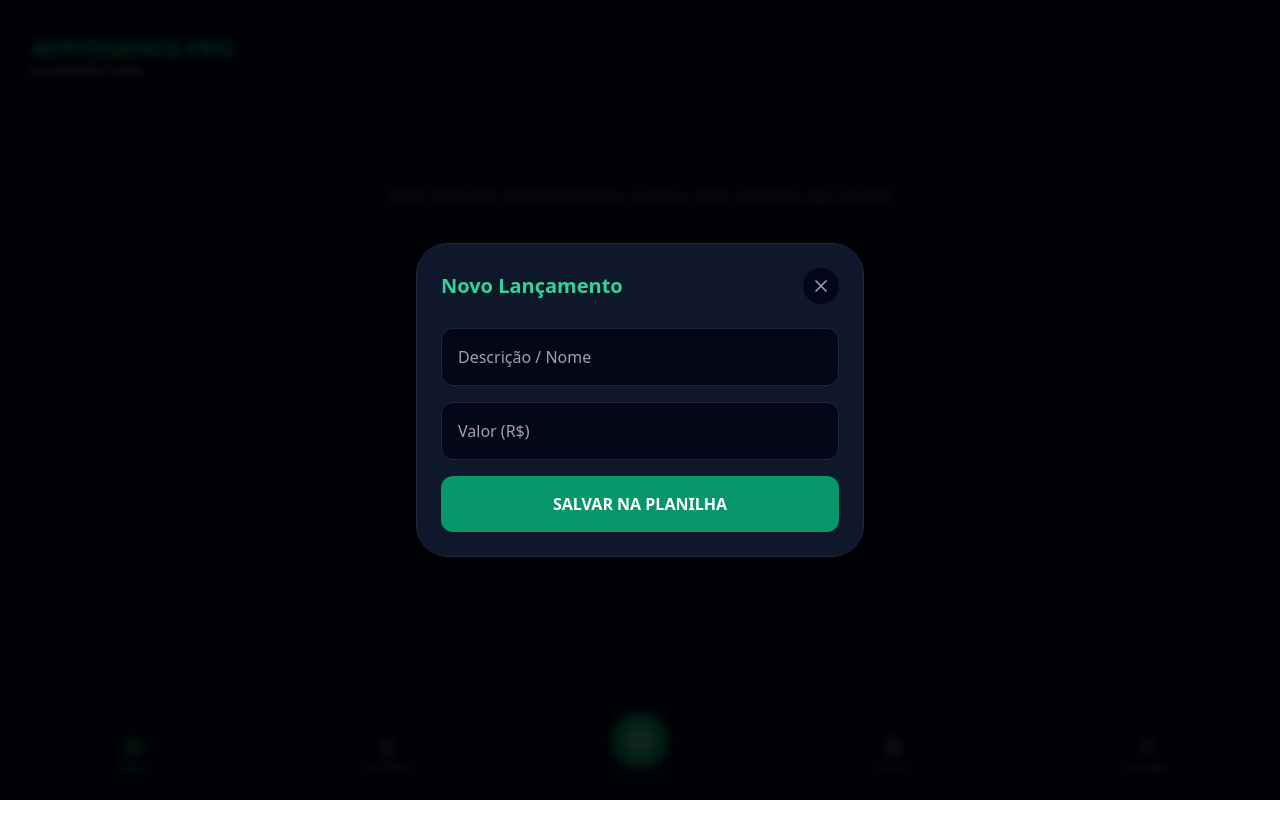
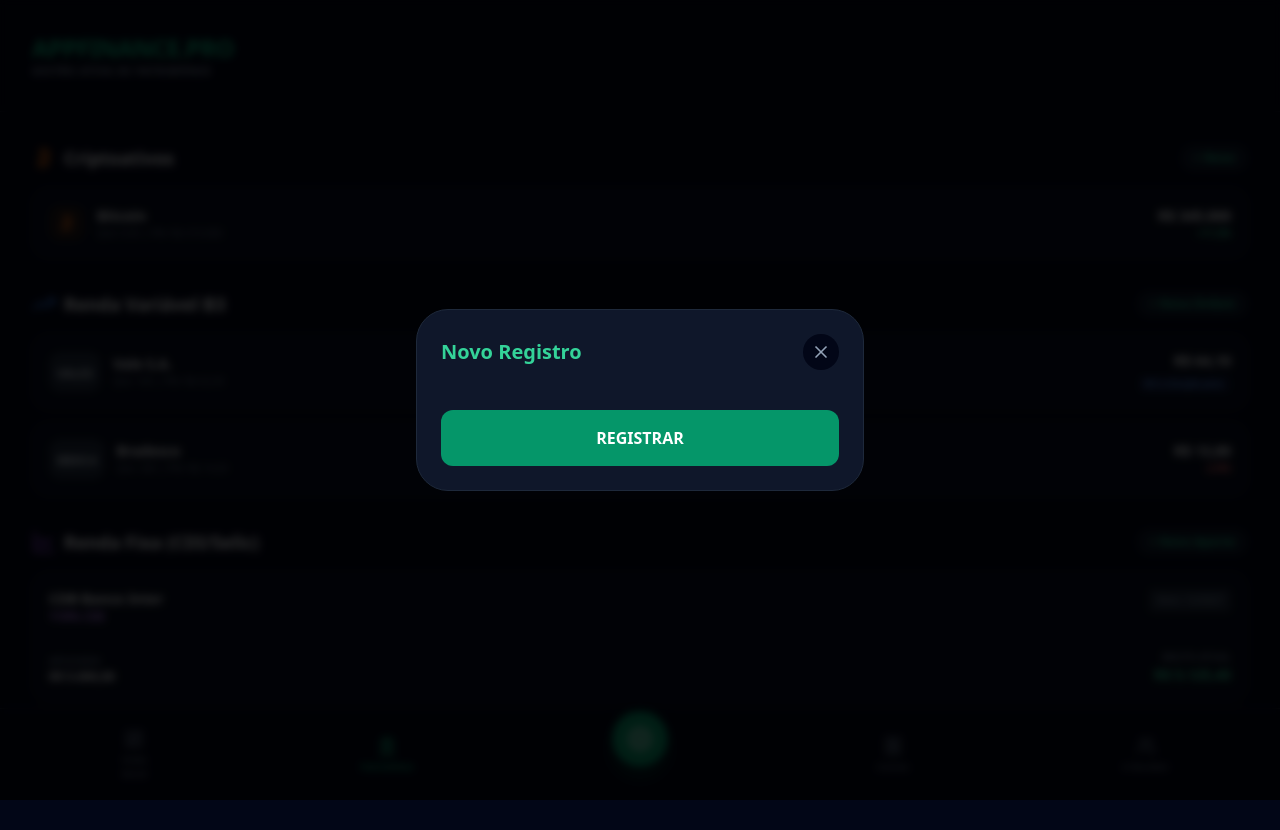
Before and after one commit to cravinhossp5/app_finance, a Next.js app: page / in a window 1280 px wide. Both pictures are taken after a click on the button 639 px from the left and 740 px from the top of the page. Before the commit the page ends 800 px from the top, so only its background shows below. Built offline with nearby package versions, Linux system fonts and the light colour scheme.

Commit message:
Update page.js

```diff
--- a/src/app/page.js
+++ b/src/app/page.js
@@ -2,50 +2,38 @@
 
 import { useState } from 'react';
 import {
-  Wallet, TrendingUp, ArrowUpCircle, ArrowDownCircle,
-  PieChart, LayoutDashboard, Receipt, Users, PlusCircle,
-  Landmark, Car, X, CheckCircle, Trash2
+  Wallet, TrendingUp, PieChart, LayoutDashboard, Receipt, Users, PlusCircle,
+  Landmark, Car, X, CheckCircle, Trash2, Bitcoin, LineChart, History, RefreshCw, CalendarClock
 } from 'lucide-react';
 
 export default function Dashboard() {
-  const [activeTab, setActiveTab] = useState('dashboard');
+  const [activeTab, setActiveTab] = useState('patrimonio');
   const [isModalOpen, setIsModalOpen] = useState(false);
-
-  // Estados dos formulários dinâmicos
-  const [formData, setFormData] = useState({
-    nome: '', valor: '', data: '', prazo: '', juros: '', status: 'Pendente', obs: ''
-  });
-
-  const handleLancar = () => {
-    // Aqui entrará o fetch para a API enviando { action: 'adicionar', dados: [...] }
-    console.log("Enviando para a planilha:", activeTab, formData);
-    setIsModalOpen(false);
-    setFormData({ nome: '', valor: '', data: '', prazo: '', juros: '', status: 'Pendente', obs: '' });
-  };
+  const [modalType, setModalType] = useState(''); // 'acao', 'rendafixa', 'cripto', 'divida', 'conta'
 
   return (
     <main className="min-h-screen bg-slate-950 text-slate-50 pb-24 font-sans relative">
       <header className="sticky top-0 z-10 bg-slate-950/80 backdrop-blur-md border-b border-slate-800/60 p-4 md:p-8 flex justify-between items-center">
         <div>
           <h1 className="text-xl md:text-2xl font-black tracking-tight text-emerald-500">APPFINANCE.PRO</h1>
-          <p className="text-slate-400 text-[10px] uppercase tracking-widest font-bold">Autonomia Total</p>
+          <p className="text-slate-400 text-[10px] uppercase tracking-widest font-bold">Gestão Ativa de Patrimônio</p>
         </div>
       </header>
 
       <div className="p-4 md:p-8">
         {activeTab === 'dashboard' && <DashboardView />}
-        {activeTab === 'patrimonio' && <PatrimonioView />}
+        {activeTab === 'patrimonio' && <PatrimonioView setModalType={setModalType} setIsModalOpen={setIsModalOpen} />}
         {activeTab === 'contas' && <ContasFixasView />}
-        {activeTab === 'receber' && <AReceberView />}
+        {activeTab === 'receber' && <AReceberView setModalType={setModalType} setIsModalOpen={setIsModalOpen} />}
       </div>
 
-      {/* Botão Flutuante Central que abre o Modal de Lançamento */}
+      {/* Menu Fixo Inferior */}
       <nav className="fixed bottom-0 w-full bg-slate-950 border-t border-slate-800 flex justify-around items-center p-3 z-40 px-2 pb-safe">
-        <NavButton active={activeTab === 'dashboard'} onClick={() => setActiveTab('dashboard')} icon={<LayoutDashboard size={20} />} label="Início" />
+        <NavButton active={activeTab === 'dashboard'} onClick={() => setActiveTab('dashboard')} icon={<LayoutDashboard size={20} />} label="Visão Geral" />
         <NavButton active={activeTab === 'patrimonio'} onClick={() => setActiveTab('patrimonio')} icon={<Landmark size={20} />} label="Patrimônio" />
 
         <button
-          onClick={() => setIsModalOpen(true)}
+          onClick={() => { setModalType('geral'); setIsModalOpen(true); }}
           className="bg-emerald-600 text-white p-4 rounded-full shadow-lg shadow-emerald-900/50 hover:bg-emerald-500 active:scale-95 transition-all -translate-y-4 border-4 border-slate-950 flex-shrink-0"
         >
           <PlusCircle size={24} />
@@ -55,131 +43,222 @@ export default function Dashboard() {
         <NavButton active={activeTab === 'receber'} onClick={() => setActiveTab('receber')} icon={<Users size={20} />} label="A Receber" />
       </nav>
 
-      {/* Modal Dinâmico de Lançamento */}
+      {/* MODAL INTELIGENTE DE LANÇAMENTOS */}
       {isModalOpen && (
-        <div className="fixed inset-0 bg-black/80 backdrop-blur-sm z-50 flex items-end md:items-center justify-center p-4">
-          <div className="bg-slate-900 w-full max-w-md rounded-[2rem] border border-slate-800 p-6 animate-in slide-in-from-bottom-10">
-            <div className="flex justify-between items-center mb-6">
-              <h3 className="font-black text-xl text-emerald-400">
-                {activeTab === 'patrimonio' ? 'Adicionar Ativo' :
-                 activeTab === 'receber' ? 'Novo Devedor' :
-                 activeTab === 'contas' ? 'Nova Conta Fixa' : 'Novo Lançamento'}
-              </h3>
-              <button onClick={() => setIsModalOpen(false)} className="text-slate-400 hover:text-white p-2 bg-slate-950 rounded-full"><X size={20}/></button>
-            </div>
-
-            <div className="space-y-4">
-              <input type="text" placeholder="Descrição / Nome" className="w-full bg-slate-950 border border-slate-800 rounded-xl p-4 text-white focus:border-emerald-500 outline-none" value={formData.nome} onChange={(e) => setFormData({...formData, nome: e.target.value})} />
-
-              <div className="flex gap-4">
-                <input type="number" placeholder="Valor (R$)" className="w-full bg-slate-950 border border-slate-800 rounded-xl p-4 text-white focus:border-emerald-500 outline-none" value={formData.valor} onChange={(e) => setFormData({...formData, valor: e.target.value})} />
-
-                {/* Campos Específicos por Aba */}
-                {(activeTab === 'receber' || activeTab === 'contas') && (
-                  <input type="date" className="w-full bg-slate-950 border border-slate-800 rounded-xl p-4 text-slate-400 focus:border-emerald-500 outline-none" value={formData.prazo} onChange={(e) => setFormData({...formData, prazo: e.target.value})} />
-                )}
-              </div>
-
-              {activeTab === 'receber' && (
-                <input type="text" placeholder="Juros (%) ou Multa Combinada" className="w-full bg-slate-950 border border-slate-800 rounded-xl p-4 text-white focus:border-emerald-500 outline-none" value={formData.juros} onChange={(e) => setFormData({...formData, juros: e.target.value})} />
-              )}
-
-              {activeTab === 'contas' && (
-                <select className="w-full bg-slate-950 border border-slate-800 rounded-xl p-4 text-white focus:border-emerald-500 outline-none" value={formData.status} onChange={(e) => setFormData({...formData, status: e.target.value})}>
-                  <option value="Pendente">Pendente</option>
-                  <option value="Pago">Pago</option>
-                </select>
-              )}
-
-              <button onClick={handleLancar} className="w-full bg-emerald-600 text-white font-black py-4 rounded-xl hover:bg-emerald-500 transition-colors mt-4">
-                SALVAR NA PLANILHA
-              </button>
-            </div>
-          </div>
-        </div>
+        <LancamentoModal
+          tipo={modalType}
+          onClose={() => setIsModalOpen(false)}
+        />
       )}
     </main>
   );
 }
 
-// Sub-componente: Visão da Aba Contas (Com Toggle de Pago/Pendente)
-function ContasFixasView() {
+/* =========================================================================
+   VISÕES AVANÇADAS DAS ABAS
+========================================================================= */
+
+function PatrimonioView({ setModalType, setIsModalOpen }) {
   return (
-    <div className="animate-in fade-in slide-in-from-bottom-4 duration-500">
-      <h2 className="text-xl font-bold mb-6 flex items-center gap-2"><Receipt className="text-red-400"/> Contas do Mês</h2>
-      <div className="space-y-4">
-        <EditableItemCard icon={<Receipt className="text-red-400" />} title="Faculdade Estácio" subtitle="Venc: 10/05" value="R$ 450,00" initialStatus="Pendente" />
-        <EditableItemCard icon={<Car className="text-slate-400" />} title="IPVA Gol G6" subtitle="Venc: 15/05" value="R$ 300,00" initialStatus="Pago" />
+    <div className="animate-in fade-in slide-in-from-bottom-4 duration-500 space-y-8">
+      {/* Criptomoedas */}
+      <section>
+        <div className="flex justify-between items-center mb-4">
+          <h2 className="text-lg font-bold flex items-center gap-2"><Bitcoin className="text-orange-500"/> Criptoativos</h2>
+          <button onClick={() => {setModalType('cripto'); setIsModalOpen(true)}} className="text-xs bg-slate-900 px-3 py-1 rounded-full text-emerald-500 font-bold border border-emerald-900/30">+ Novo</button>
+        </div>
+        <div className="space-y-3">
+          <AtivoCard ticker="BTC" nome="Bitcoin" qtd="0.05" pm="R$ 310.000" atual="R$ 345.000" variacao="+11.2%" isCripto />
+        </div>
+      </section>
+
+      {/* Renda Variável (Ações/FIIs) */}
+      <section>
+        <div className="flex justify-between items-center mb-4">
+          <h2 className="text-lg font-bold flex items-center gap-2"><TrendingUp className="text-blue-500"/> Renda Variável B3</h2>
+          <button onClick={() => {setModalType('acao'); setIsModalOpen(true)}} className="text-xs bg-slate-900 px-3 py-1 rounded-full text-emerald-500 font-bold border border-emerald-900/30">+ Nova Ordem</button>
+        </div>
+        <div className="space-y-3">
+          <AtivoCard ticker="VALE3" nome="Vale S.A." qtd="100" pm="R$ 62,50" atual="R$ 64,10" proventos="R$ 2,10/ação prev." />
+          <AtivoCard ticker="BBDC4" nome="Bradesco" qtd="300" pm="R$ 14,20" atual="R$ 13,80" variacao="-2.8%" />
+        </div>
+      </section>
+
+      {/* Renda Fixa */}
+      <section>
+        <div className="flex justify-between items-center mb-4">
+          <h2 className="text-lg font-bold flex items-center gap-2"><LineChart className="text-purple-500"/> Renda Fixa (CDI/Selic)</h2>
+          <button onClick={() => {setModalType('rendafixa'); setIsModalOpen(true)}} className="text-xs bg-slate-900 px-3 py-1 rounded-full text-emerald-500 font-bold border border-emerald-900/30">+ Novo Aporte</button>
+        </div>
+        <div className="space-y-3">
+          <RendaFixaCard nome="CDB Banco Inter" taxa="110% CDI" aplicado="R$ 5.000,00" atualizado="R$ 5.125,40" vencimento="12/2027" />
+        </div>
+      </section>
+    </div>
+  );
+}
+
+function AReceberView({ setModalType, setIsModalOpen }) {
+  return (
+    <div className="animate-in fade-in slide-in-from-bottom-4 duration-500 space-y-6">
+      <div className="flex justify-between items-center mb-2">
+        <h2 className="text-lg font-bold flex items-center gap-2"><Users className="text-blue-400"/> Gestão de Cobranças</h2>
+        <button onClick={() => {setModalType('divida'); setIsModalOpen(true)}} className="text-xs bg-blue-900/30 px-3 py-1 rounded-full text-blue-400 font-bold border border-blue-900">+ Nova Cobrança</button>
+      </div>
+
+      {/* Exemplo de Card de Dívida Complexa */}
+      <div className="bg-slate-900/50 border border-slate-800 rounded-2xl p-5">
+        <div className="flex justify-between items-start mb-4">
+          <div>
+            <h3 className="font-black text-white text-lg">João (Peças Gol G6)</h3>
+            <p className="text-xs text-slate-500 flex items-center gap-1"><CalendarClock size={12}/> Vencimento original: 10/04/2026</p>
+          </div>
+          <span className="bg-red-900/30 text-red-400 text-xs font-bold px-2 py-1 rounded">ATRASADO</span>
+        </div>
+
+        <div className="grid grid-cols-3 gap-2 mb-4 bg-slate-950 p-3 rounded-xl border border-slate-800">
+          <div>
+            <p className="text-[10px] text-slate-500 uppercase font-bold">Dívida Inicial</p>
+            <p className="text-sm font-bold">R$ 500,00</p>
+          </div>
+          <div>
+            <p className="text-[10px] text-slate-500 uppercase font-bold">Juros/Multa</p>
+            <p className="text-sm font-bold text-orange-400">+ R$ 50,00</p>
+          </div>
+          <div>
+            <p className="text-[10px] text-slate-500 uppercase font-bold">Total a Receber</p>
+            <p className="text-sm font-black text-blue-400">R$ 550,00</p>
+          </div>
+        </div>
+
+        <div className="flex gap-2">
+          <button className="flex-1 bg-emerald-900/30 text-emerald-500 font-bold text-sm py-2 rounded-xl border border-emerald-900/50 hover:bg-emerald-900/50 flex items-center justify-center gap-2">
+            <CheckCircle size={16}/> Quitar
+          </button>
+          <button className="flex-1 bg-slate-800 text-slate-300 font-bold text-sm py-2 rounded-xl border border-slate-700 hover:bg-slate-700 flex items-center justify-center gap-2">
+            <RefreshCw size={16}/> Rolar Dívida
+          </button>
+        </div>
+
+        {/* Histórico de Rolagens */}
+        <div className="mt-4 pt-4 border-t border-slate-800/50">
+          <p className="text-xs text-slate-500 font-bold flex items-center gap-1 mb-2"><History size={12}/> Histórico / Obs:</p>
+          <p className="text-xs text-slate-400 italic">"15/04 - Pagou R$ 100 de juros e pediu pra jogar o principal de R$ 500 pro dia 15/05."</p>
+        </div>
       </div>
     </div>
   );
 }
 
-// Sub-componente: Visão da Aba Devedores
-function AReceberView() {
+/* =========================================================================
+   MODAL DINÂMICO PARA TODOS OS FORMULÁRIOS
+========================================================================= */
+
+function LancamentoModal({ tipo, onClose }) {
+  // Este formulário se adapta dependendo do que o usuário quer cadastrar
   return (
-    <div className="animate-in fade-in slide-in-from-bottom-4 duration-500">
-      <h2 className="text-xl font-bold mb-6 flex items-center gap-2"><Users className="text-blue-400"/> Gestão de Cobranças</h2>
-      <div className="space-y-4">
-        <EditableItemCard icon={<Users className="text-blue-400"/>} title="Peças Gol G6 (João)" subtitle="Prazo: 15/05 | Juros: 5%" value="R$ 350,00" initialStatus="Pendente" isReceber={true} />
+    <div className="fixed inset-0 bg-black/80 backdrop-blur-sm z-50 flex items-end md:items-center justify-center p-4">
+      <div className="bg-slate-900 w-full max-w-md rounded-[2rem] border border-slate-800 p-6 animate-in slide-in-from-bottom-10 max-h-[90vh] overflow-y-auto">
+
+        <div className="flex justify-between items-center mb-6">
+          <h3 className="font-black text-xl text-emerald-400">
+            {tipo === 'acao' ? 'Comprar Ação / FII' :
+             tipo === 'cripto' ? 'Lançar Criptomoeda' :
+             tipo === 'rendafixa' ? 'Novo Aporte Renda Fixa' :
+             tipo === 'divida' ? 'Cadastrar Dívida' : 'Novo Registro'}
+          </h3>
+          <button onClick={onClose} className="text-slate-400 hover:text-white p-2 bg-slate-950 rounded-full"><X size={20}/></button>
+        </div>
+
+        <div className="space-y-4">
+          {/* Form: Renda Variável & Cripto */}
+          {(tipo === 'acao' || tipo === 'cripto') && (
+            <>
+              <input type="text" placeholder={tipo === 'acao' ? "Ticker (Ex: VALE3)" : "Moeda (Ex: BTC)"} className="w-full bg-slate-950 border border-slate-800 rounded-xl p-4 text-white uppercase" />
+              <div className="flex gap-4">
+                <input type="number" placeholder="Quantidade" className="w-full bg-slate-950 border border-slate-800 rounded-xl p-4 text-white" />
+                <input type="number" placeholder="Preço Médio (R$)" className="w-full bg-slate-950 border border-slate-800 rounded-xl p-4 text-white" />
+              </div>
+              <input type="date" placeholder="Data da Compra" className="w-full bg-slate-950 border border-slate-800 rounded-xl p-4 text-slate-400" />
+            </>
+          )}
+
+          {/* Form: Dívidas Avançadas */}
+          {tipo === 'divida' && (
+            <>
+              <input type="text" placeholder="Nome do Devedor / Motivo" className="w-full bg-slate-950 border border-slate-800 rounded-xl p-4 text-white" />
+              <div className="flex gap-4">
+                <input type="number" placeholder="Valor Principal (R$)" className="w-full bg-slate-950 border border-slate-800 rounded-xl p-4 text-white" />
+                <input type="date" className="w-full bg-slate-950 border border-slate-800 rounded-xl p-4 text-slate-400" />
+              </div>
+              <div className="flex gap-4">
+                <input type="number" placeholder="Taxa Juros (%)" className="w-full bg-slate-950 border border-slate-800 rounded-xl p-4 text-white" />
+                <select className="w-full bg-slate-950 border border-slate-800 rounded-xl p-4 text-white">
+                  <option>Juros Simples ao Mês</option>
+                  <option>Juros Compostos</option>
+                  <option>Valor Fixo</option>
+                </select>
+              </div>
+              <textarea placeholder="Observações do acordo (Ex: Prometeu pagar com o 13º)" className="w-full bg-slate-950 border border-slate-800 rounded-xl p-4 text-white h-24 resize-none" />
+            </>
+          )}
+
+          {/* Botão Salvar Genérico */}
+          <button className="w-full bg-emerald-600 text-white font-black py-4 rounded-xl hover:bg-emerald-500 transition-colors mt-4">
+            REGISTRAR
+          </button>
+        </div>
       </div>
     </div>
   );
 }
 
-// Sub-componente: Visão de Patrimônio (Com botão de excluir)
-function PatrimonioView() {
+/* Componentes de UI Menores omitidos para manter foco, usar os mesmos do código anterior (ContasFixasView, NavButton, DashboardView padrão) */
+function DashboardView() { return <div className="text-center text-slate-500 mt-10">Gráficos de evolução consolidados.</div>; }
+function ContasFixasView() { return <div className="text-center text-slate-500 mt-10">Painel de Contas.</div>; }
+function NavButton({ icon, label, active, onClick }) { return ( <button onClick={onClick} className={`flex flex-col items-center gap-1 p-2 w-16 transition-colors ${active ? 'text-emerald-500' : 'text-slate-500 hover:text-slate-300'}`}> {icon} <span className="text-[9px] font-bold tracking-wide">{label}</span> </button> ); }
+
+function AtivoCard({ ticker, nome, qtd, pm, atual, variacao, proventos, isCripto }) {
   return (
-    <div className="animate-in fade-in slide-in-from-bottom-4 duration-500">
-      <h2 className="text-xl font-bold mb-6 flex items-center gap-2"><Landmark className="text-emerald-500"/> Meus Ativos</h2>
-      <div className="space-y-4">
-        <RemovableItemCard title="VALE3 - Banco Inter" value="R$ 8.500,00" subtitle="Atualizado hoje" />
+    <div className="p-4 bg-slate-900/40 border border-slate-800 rounded-2xl flex justify-between items-center">
+      <div className="flex items-center gap-3">
+        <div className={`p-2 rounded-xl ${isCripto ? 'bg-orange-500/10 text-orange-500' : 'bg-slate-800 text-slate-300'}`}>
+          {isCripto ? <Bitcoin size={20}/> : <span className="font-black text-xs">{ticker}</span>}
+        </div>
+        <div>
+          <h3 className="font-bold text-sm">{nome}</h3>
+          <p className="text-[10px] text-slate-500">Qtd: {qtd} | PM: {pm}</p>
+        </div>
+      </div>
+      <div className="text-right">
+        <p className="font-black text-sm">{atual}</p>
+        {variacao && <p className={`text-[10px] font-bold ${variacao.includes('+') ? 'text-emerald-400' : 'text-red-400'}`}>{variacao}</p>}
+        {proventos && <p className="text-[9px] text-blue-400 font-bold mt-1 bg-blue-900/20 px-1.5 py-0.5 rounded">{proventos}</p>}
       </div>
     </div>
   );
 }
 
-// Componentes Reutilizáveis de UI
-function EditableItemCard({ icon, title, subtitle, value, initialStatus, isReceber }) {
-  const [status, setStatus] = useState(initialStatus);
-  const color = status === 'Pago' ? 'text-emerald-500' : isReceber ? 'text-blue-400' : 'text-red-400';
-
+function RendaFixaCard({ nome, taxa, aplicado, atualizado, vencimento }) {
   return (
-    <div className={`p-4 bg-slate-900/40 border ${status === 'Pago' ? 'border-emerald-900/50 opacity-60' : 'border-slate-800'} rounded-2xl flex justify-between items-center transition-all`}>
-      <div className="flex gap-4 items-center">
-        <button
-          onClick={() => setStatus(status === 'Pago' ? 'Pendente' : 'Pago')}
-          className={`p-3 rounded-xl border ${status === 'Pago' ? 'bg-emerald-900/20 border-emerald-500 text-emerald-500' : 'bg-slate-950 border-slate-700 text-slate-500'} transition-all`}
-        >
-          <CheckCircle size={20} />
-        </button>
+    <div className="p-4 bg-slate-900/40 border border-slate-800 rounded-2xl">
+      <div className="flex justify-between items-start mb-2">
         <div>
-          <h3 className={`font-bold text-sm ${status === 'Pago' ? 'line-through text-slate-500' : 'text-white'}`}>{title}</h3>
-          <p className="text-xs text-slate-500">{subtitle}</p>
+          <h3 className="font-bold text-sm">{nome}</h3>
+          <p className="text-xs text-purple-400 font-bold">{taxa}</p>
         </div>
+        <span className="text-[10px] bg-slate-800 px-2 py-1 rounded text-slate-400">Venc: {vencimento}</span>
       </div>
-      <div className="flex flex-col items-end">
-        <span className={`font-black ${color}`}>{value}</span>
-        <span className="text-[10px] font-bold text-slate-600 uppercase mt-1">{status}</span>
+      <div className="flex justify-between items-end mt-3 pt-3 border-t border-slate-800/50">
+        <div>
+          <p className="text-[10px] text-slate-500 uppercase font-bold">Aplicado</p>
+          <p className="text-xs font-bold">{aplicado}</p>
+        </div>
+        <div className="text-right">
+          <p className="text-[10px] text-slate-500 uppercase font-bold">Bruto Atual</p>
+          <p className="text-sm font-black text-emerald-400">{atualizado}</p>
+        </div>
       </div>
     </div>
   );
 }
-
-function RemovableItemCard({ title, subtitle, value }) {
-  return (
-    <div className="p-4 bg-slate-900/40 border border-slate-800 rounded-2xl flex justify-between items-center group">
-      <div>
-        <h3 className="font-bold text-sm text-white">{title}</h3>
-        <p className="text-xs text-slate-500">{subtitle}</p>
-      </div>
-      <div className="flex items-center gap-4">
-        <span className="font-black text-white">{value}</span>
-        <button className="text-slate-600 hover:text-red-500 p-2 bg-slate-950 rounded-lg transition-colors"><Trash2 size={16} /></button>
-      </div>
-    </div>
-  );
-}
-
-function NavButton({ icon, label, active, onClick }) { return ( <button onClick={onClick} className={`flex flex-col items-center gap-1 p-2 w-16 transition-colors ${active ? 'text-emerald-500' : 'text-slate-500 hover:text-slate-300'}`}> {icon} <span className="text-[9px] font-bold tracking-wide">{label}</span> </button> ); }
-function DashboardView() { return ( <div className="text-center text-slate-500 mt-10 italic">Visão Geral (Em desenvolvimento: Gráficos serão injetados aqui via API)</div> ); }
```
